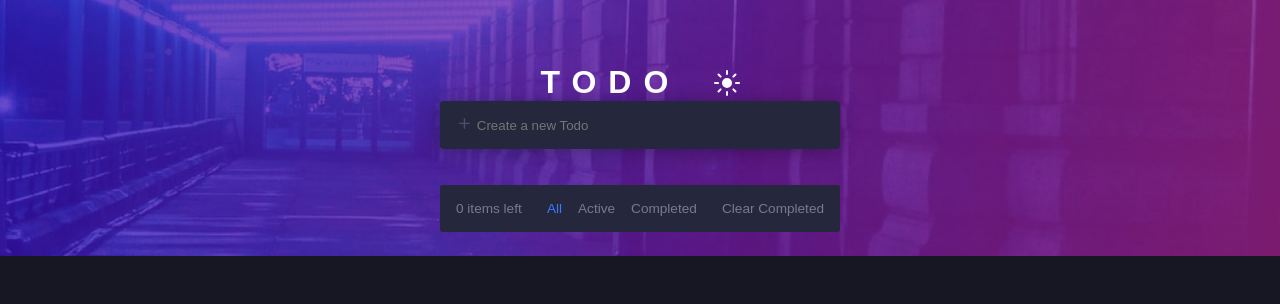
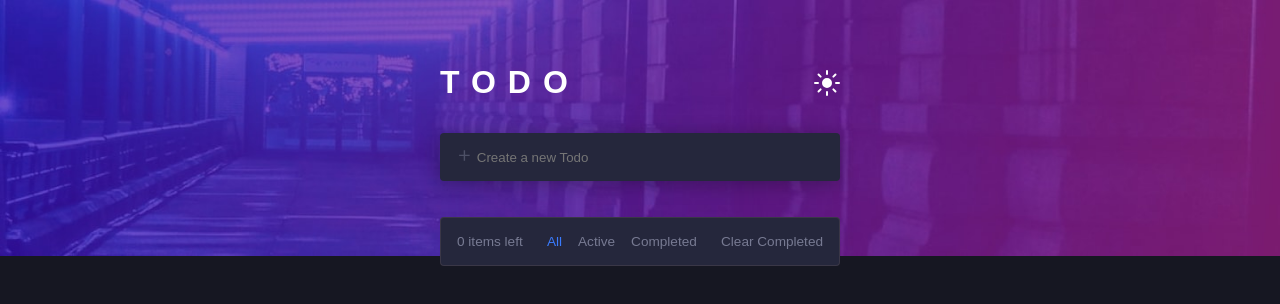
Before and after one commit to joaopedroalb/TodoApp, a Next.js app: page / in a window 1280 px wide. Shown: the top 304 px of the page. Built offline with nearby package versions, Linux system fonts and the light colour scheme.

Commit message:
Update styles

```diff
--- a/src/pages/Home.module.scss
+++ b/src/pages/Home.module.scss
@@ -10,12 +10,12 @@
     }
 
     .checkAround{
-        border: 1px solid var(--very-dark-grayish-blue);
+        border: 1px solid rgb(194, 194, 194);
         background-color: #ffffff00;
     }
 
     .listContainer{
-        background: var(--very-dark-desaturated-blue);
+        background: #fff;
         label{
             color: var(--dark-grayish-blue);
         }
@@ -23,8 +23,12 @@
             color: var(--dark-grayish-blue);
         }
         .notFinishedTask{
-            color: var(--light-grayish-blue);
+            color: black
         }
+    }
+
+    li{
+        border-bottom: 1px solid #05030326 !important;
     }
 }
 .containerDark{
@@ -68,14 +72,20 @@
     justify-content: center;
 
     .containerHeaderInfo{
+        width: 25rem;
+        padding-bottom: 2rem;
         display: flex;
         align-items: center;
-        justify-content: center;
+        justify-content: space-between;
         gap: 20%;
 
         h1{
             letter-spacing: 0.75rem;
             color: #fff;
+        }
+
+        @media only screen and (max-width: 600px) {
+            width: 75%;
         }
     }
 
@@ -110,8 +120,9 @@
     .listContainer{
 
         width: 25rem;
-        min-height: 2rem;
-        border-radius: .15rem;
+        min-height: 2.2rem;
+        border: 1px solid #786a6a40;
+        border-radius: 0.25rem;
         -webkit-user-select: none;
         -moz-user-select: none;
         -ms-user-select: none;
@@ -124,7 +135,6 @@
         ul{
             display: flex;
             flex-direction: column;
-            gap: 0.85rem;
             padding: 0;
 
             li{
@@ -133,7 +143,7 @@
                 display: flex;
                 flex-direction: row;
                 align-items: center;
-                gap: 0.5rem;
+                gap: 1rem;
                 border-bottom: 1px solid #d2c5c50f;
                 padding: 1rem;
 
@@ -146,3 +156,7 @@
         }
     }
 }
+
+.logoMode{
+    cursor: pointer;
+}
--- a/src/pages/index.tsx
+++ b/src/pages/index.tsx
@@ -20,7 +20,7 @@ export default function Home() {
 
         <div className={styles.containerHeaderInfo}>
           <h1>TODO</h1>
-          <img src={isDark?"icon-sun.svg":"icon-moon.svg"} onClick={()=>changeMode()}/>
+          <img src={isDark?"icon-sun.svg":"icon-moon.svg"} onClick={()=>changeMode()} className={styles.logoMode}/>
         </div>
         <CreateTask />
         <br /><br />
```
